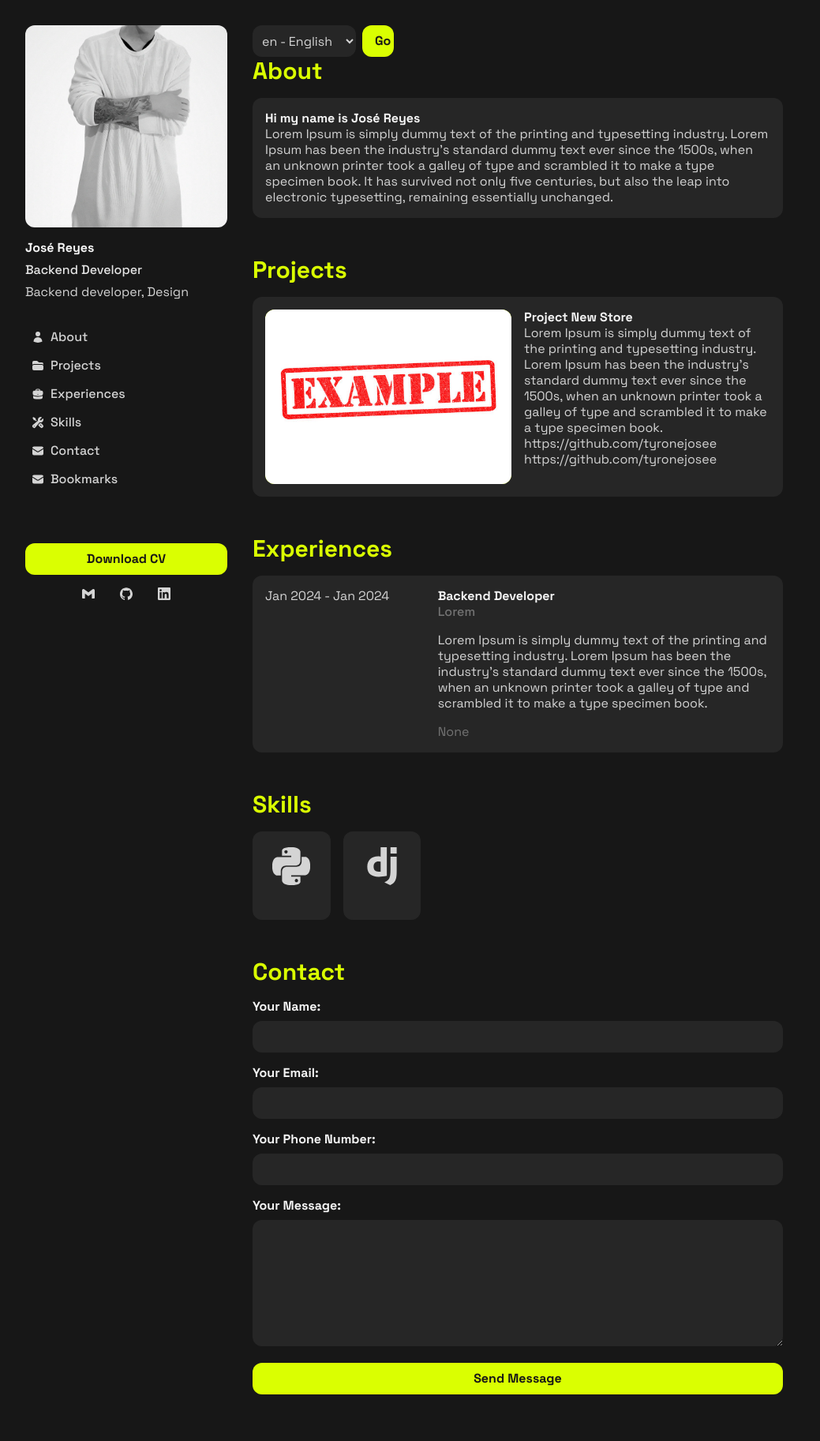
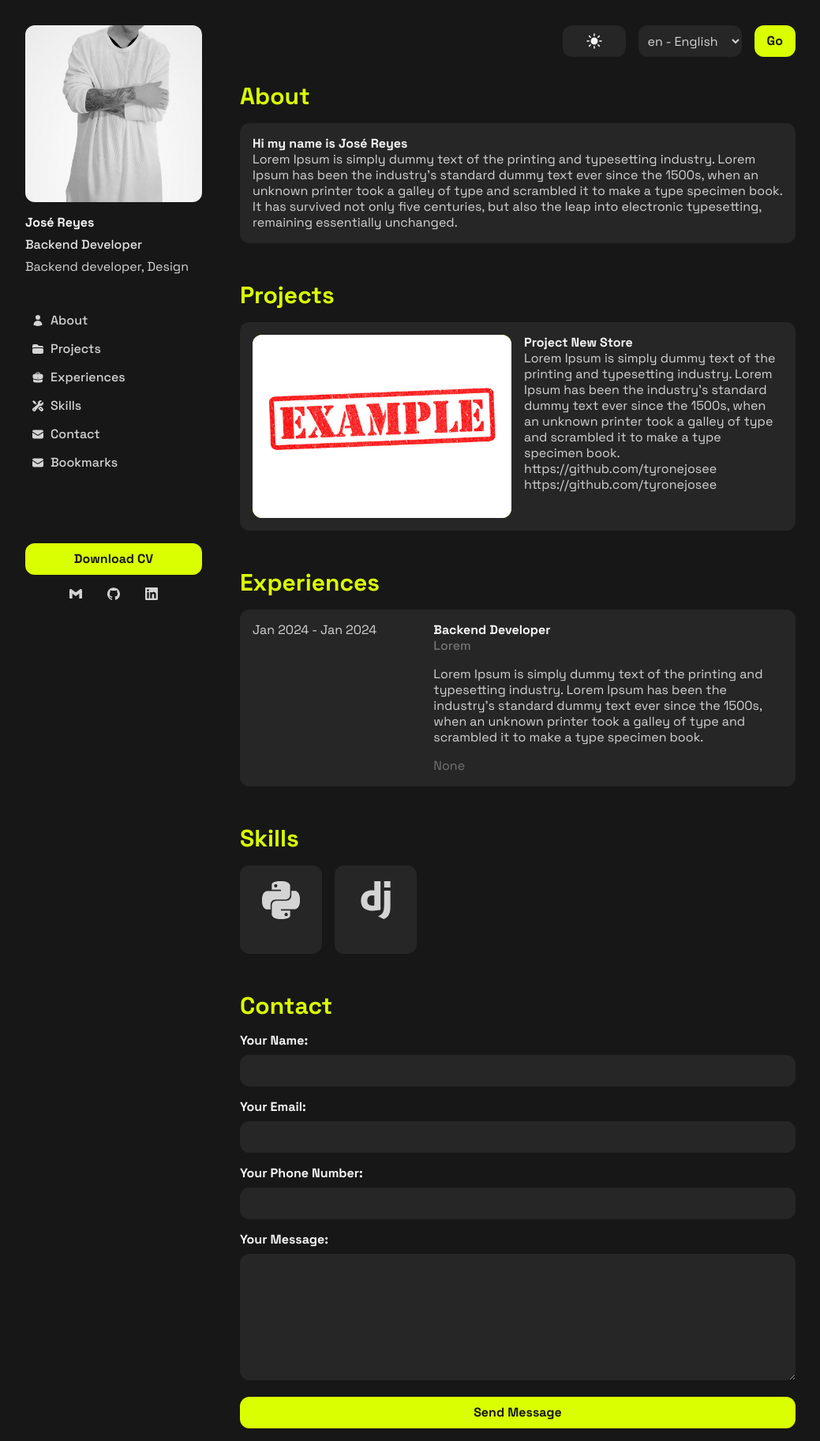
Before and after one commit to tyronejosee/project_portfolio, a Django app: page / in a window 1280 px wide. Shown: the whole page at 79% size, without its empty margins (128-1167 px from the left). Before the commit the page ends 1766 px from the top, so only its background shows below. Run offline with Django 5.2, Linux system fonts and the light colour scheme; data comes from the database, SQL or seed files in the repository.

Commit message:
Add navbar and toggle to switch between light and dark mode.

```diff
--- a/static/css/input.css
+++ b/static/css/input.css
@@ -58,7 +58,7 @@ html {
   }
 
   .styles {
-    @apply text text__base bg-neutral-900 selection:bg-chartreuse-400 selection:text-neutral-900;
+    @apply text text__base bg-neutral-100 dark:bg-neutral-900 selection:bg-chartreuse-400 selection:text-neutral-900;
   }
 
   /* Box */
@@ -116,7 +116,7 @@ html {
 
   /* Sidebar */
   .sidebar {
-    @apply fixed z-10 w-72 transition-transform -translate-x-full sm:translate-x-0 flex flex-col h-full py-8 pl-8;
+    @apply fixed z-10 w-72 transition-transform -translate-x-full sm:translate-x-0 flex flex-col h-full p-8;
   }
 
   .sidebar__avatar {
--- a/static/css/output.css
+++ b/static/css/output.css
@@ -659,6 +659,11 @@ video {
   background-color: rgb(218 255 1 / var(--tw-bg-opacity));
   --tw-text-opacity: 1;
   color: rgb(23 23 23 / var(--tw-text-opacity));
+}
+
+:is(:where(.dark) .styles) {
+  --tw-bg-opacity: 1;
+  background-color: rgb(23 23 23 / var(--tw-bg-opacity));
 }
 
 /* Box */
@@ -768,9 +773,7 @@ video {
   --tw-translate-x: -100%;
   transform: translate(var(--tw-translate-x), var(--tw-translate-y)) rotate(var(--tw-rotate)) skewX(var(--tw-skew-x)) skewY(var(--tw-skew-y)) scaleX(var(--tw-scale-x)) scaleY(var(--tw-scale-y));
   flex-direction: column;
-  padding-top: 2rem;
-  padding-bottom: 2rem;
-  padding-left: 2rem;
+  padding: 2rem;
   transition-property: transform;
   transition-timing-function: cubic-bezier(0.4, 0, 0.2, 1);
   transition-duration: 150ms;
@@ -984,6 +987,18 @@ video {
   position: static;
 }
 
+.sticky {
+  position: sticky;
+}
+
+.top-0 {
+  top: 0px;
+}
+
+.z-10 {
+  z-index: 10;
+}
+
 .col-span-2 {
   grid-column: span 2 / span 2;
 }
@@ -1000,12 +1015,12 @@ video {
   margin-top: 0.5rem;
 }
 
+.mt-4 {
+  margin-top: 1rem;
+}
+
 .mt-auto {
   margin-top: auto;
-}
-
-.ml-2 {
-  margin-left: 0.5rem;
 }
 
 .block {
@@ -1028,12 +1043,20 @@ video {
   display: none;
 }
 
+.h-10 {
+  height: 2.5rem;
+}
+
 .h-52 {
   height: 13rem;
 }
 
 .h-full {
   height: 100%;
+}
+
+.h-6 {
+  height: 1.5rem;
 }
 
 .w-20 {
@@ -1044,8 +1067,8 @@ video {
   width: 100%;
 }
 
-.w-10 {
-  width: 2.5rem;
+.w-6 {
+  width: 1.5rem;
 }
 
 .grid-cols-2 {
@@ -1060,6 +1083,10 @@ video {
   align-items: center;
 }
 
+.justify-end {
+  justify-content: flex-end;
+}
+
 .justify-center {
   justify-content: center;
 }
@@ -1072,6 +1099,12 @@ video {
   gap: 1rem;
 }
 
+.space-x-4 > :not([hidden]) ~ :not([hidden]) {
+  --tw-space-x-reverse: 0;
+  margin-right: calc(1rem * var(--tw-space-x-reverse));
+  margin-left: calc(1rem * calc(1 - var(--tw-space-x-reverse)));
+}
+
 .space-y-2 > :not([hidden]) ~ :not([hidden]) {
   --tw-space-y-reverse: 0;
   margin-top: calc(0.5rem * calc(1 - var(--tw-space-y-reverse)));
@@ -1112,6 +1139,11 @@ video {
   background-color: rgb(187 247 208 / var(--tw-bg-opacity));
 }
 
+.bg-neutral-100 {
+  --tw-bg-opacity: 1;
+  background-color: rgb(245 245 245 / var(--tw-bg-opacity));
+}
+
 .bg-neutral-800 {
   --tw-bg-opacity: 1;
   background-color: rgb(38 38 38 / var(--tw-bg-opacity));
@@ -1160,21 +1172,6 @@ video {
 
 .p-8 {
   padding: 2rem;
-}
-
-.px-4 {
-  padding-left: 1rem;
-  padding-right: 1rem;
-}
-
-.py-2 {
-  padding-top: 0.5rem;
-  padding-bottom: 0.5rem;
-}
-
-.py-4 {
-  padding-top: 1rem;
-  padding-bottom: 1rem;
 }
 
 .px-2 {
@@ -1348,19 +1279,30 @@ html {
   }
 }
 
-@media (prefers-color-scheme: dark) {
-  .dark\:text-gray-400 {
+:is(:where(.dark) .dark\:block) {
+  display: block;
+}
+
+:is(:where(.dark) .dark\:hidden) {
+  display: none;
+}
+
+:is(:where(.dark) .dark\:bg-neutral-900) {
+  --tw-bg-opacity: 1;
+  background-color: rgb(23 23 23 / var(--tw-bg-opacity));
+}
+
+:is(:where(.dark) .dark\:text-gray-400) {
   --tw-text-opacity: 1;
   color: rgb(156 163 175 / var(--tw-text-opacity));
 }
 
-  .dark\:hover\:bg-gray-700:hover {
+:is(:where(.dark) .dark\:hover\:bg-gray-700:hover) {
   --tw-bg-opacity: 1;
   background-color: rgb(55 65 81 / var(--tw-bg-opacity));
 }
 
-  .dark\:focus\:ring-gray-600:focus {
+:is(:where(.dark) .dark\:focus\:ring-gray-600:focus) {
   --tw-ring-opacity: 1;
   --tw-ring-color: rgb(75 85 99 / var(--tw-ring-opacity));
 }
-}
--- a/static/js/main.js
+++ b/static/js/main.js
@@ -0,0 +1,18 @@
+document.addEventListener('DOMContentLoaded', function () {
+    const toggleModeButton = document.getElementById('toggleModeButton');
+    const htmlElement = document.documentElement;
+    const darkModeStyles = document.getElementById('darkModeStyles');
+    let isDarkMode = true;
+
+    toggleModeButton.addEventListener('click', () => {
+        isDarkMode = !isDarkMode;
+
+        if (isDarkMode) {
+            htmlElement.classList.add('dark');
+            darkModeStyles.href = "/static/css/dark-mode.css";
+        } else {
+            htmlElement.classList.remove('dark');
+            darkModeStyles.href = "/static/css/light-mode.css";
+        }
+    });
+});
--- a/tailwind.config.js
+++ b/tailwind.config.js
@@ -25,5 +25,6 @@ module.exports = {
       },
     },
   },
+  darkMode: 'class',
   plugins: [],
 }
--- a/templates/base/landing.html
+++ b/templates/base/landing.html
@@ -3,22 +3,6 @@
 {% block title %}{% translate "Portfolio" %}{% endblock %}
 
 {% block content %}
-
-<form action="{% url 'set_language' %}" method="post" class="flex">{% csrf_token %}
-  <input name="next" type="hidden" value="{{ redirect_to }}" class="hidden">
-  <select name="language" class="bg-neutral-800 rounded-xl px-2 py-2 ring-2 focus:outline-none ring-transparent focus:ring focus:ring-chartreuse-400">
-    {% get_current_language as LANGUAGE_CODE %}
-    {% get_available_languages as LANGUAGES %}
-    {% get_language_info_list for LANGUAGES as languages %}
-    {% for language in languages %}
-      <option value="{{ language.code }}"{% if language.code == LANGUAGE_CODE %} selected{% endif %}>
-        {{ language.code }} - {{ language.name_local }}
-      </option>
-    {% endfor %}
-  </select>
-  <input type="submit" value="Go" class="btn btn__primary w-10 ml-2">
-</form>
-
 
 <!-- About -->
 <section class="section">
--- /dev/null
+++ b/templates/includes/navbar.html
@@ -0,0 +1,28 @@
+{% load i18n %}
+<nav class="sm:ml-72 bg-neutral-100 dark:bg-neutral-900 sticky top-0 z-10">
+  <section class="flex items-center justify-end mt-4 p-4">
+    <button id="toggleModeButton" class="btn bg-neutral-800 rounded-xl w-20 h-10">
+      <svg xmlns="http://www.w3.org/2000/svg" viewBox="0 0 24 24" fill="currentColor" class="w-6 h-6 hidden dark:block">
+        <path d="M12 2.25a.75.75 0 0 1 .75.75v2.25a.75.75 0 0 1-1.5 0V3a.75.75 0 0 1 .75-.75ZM7.5 12a4.5 4.5 0 1 1 9 0 4.5 4.5 0 0 1-9 0ZM18.894 6.166a.75.75 0 0 0-1.06-1.06l-1.591 1.59a.75.75 0 1 0 1.06 1.061l1.591-1.59ZM21.75 12a.75.75 0 0 1-.75.75h-2.25a.75.75 0 0 1 0-1.5H21a.75.75 0 0 1 .75.75ZM17.834 18.894a.75.75 0 0 0 1.06-1.06l-1.59-1.591a.75.75 0 1 0-1.061 1.06l1.59 1.591ZM12 18a.75.75 0 0 1 .75.75V21a.75.75 0 0 1-1.5 0v-2.25A.75.75 0 0 1 12 18ZM7.758 17.303a.75.75 0 0 0-1.061-1.06l-1.591 1.59a.75.75 0 0 0 1.06 1.061l1.591-1.59ZM6 12a.75.75 0 0 1-.75.75H3a.75.75 0 0 1 0-1.5h2.25A.75.75 0 0 1 6 12ZM6.697 7.757a.75.75 0 0 0 1.06-1.06l-1.59-1.591a.75.75 0 0 0-1.061 1.06l1.59 1.591Z" />
+      </svg>
+      <svg xmlns="http://www.w3.org/2000/svg" viewBox="0 0 24 24" fill="currentColor" class="w-6 h-6 block dark:hidden">
+        <path fill-rule="evenodd" d="M9.528 1.718a.75.75 0 0 1 .162.819A8.97 8.97 0 0 0 9 6a9 9 0 0 0 9 9 8.97 8.97 0 0 0 3.463-.69.75.75 0 0 1 .981.98 10.503 10.503 0 0 1-9.694 6.46c-5.799 0-10.5-4.7-10.5-10.5 0-4.368 2.667-8.112 6.46-9.694a.75.75 0 0 1 .818.162Z" clip-rule="evenodd" />
+      </svg>
+    </button>
+
+    <form action="{% url 'set_language' %}" method="POST" class="flex items-center space-x-4">{% csrf_token %}
+      <input name="next" type="hidden" value="{{ redirect_to }}" class="hidden">
+      <select name="language" class="bg-neutral-800 rounded-xl h-10 px-2 ring-2 focus:outline-none ring-transparent focus:ring focus:ring-chartreuse-400">
+        {% get_current_language as LANGUAGE_CODE %}
+        {% get_available_languages as LANGUAGES %}
+        {% get_language_info_list for LANGUAGES as languages %}
+        {% for language in languages %}
+          <option value="{{ language.code }}"{% if language.code == LANGUAGE_CODE %} selected {% endif %}>
+            {{ language.code }} - {{ language.name_local }}
+          </option>
+        {% endfor %}
+      </select>
+      <input type="submit" value="Go" class="btn btn__primary">
+    </form>
+  </section>
+</nav>
--- a/templates/layouts/base.html
+++ b/templates/layouts/base.html
@@ -1,6 +1,6 @@
 {% load static i18n %}
 <!DOCTYPE html>
-<html lang="en">
+<html lang="en" class="dark">
 <head>
   <meta charset="UTF-8">
   <meta name="viewport" content="width=device-width, initial-scale=1.0">
@@ -10,18 +10,20 @@
   <link rel="stylesheet" href="{% static 'css/output.css' %}">
   <link rel="icon" type="image/svg+xml" href="{% static 'img/icon.svg' %}">
 </head>
-<body class="container styles">
+<body class="container styles" id="appContainer">
 
   <!-- Sidebar -->
   {% include 'includes/sidebar.html' %}
 
+  <!-- Navbar -->
+  {% include 'includes/navbar.html' %}
+
   <!-- Main Content -->
-  <main class="sm:ml-72 p-8" id="main">
+  <main class="sm:ml-72 p-4" id="main">
     {% block content %}{% endblock content %}
   </main>
 
   <!-- JavaScript Files -->
   <script src="{% static 'js/main.js' %}"></script>
-
 </body>
 </html>
```
Also changed, not shown: other parts of static/css/output.css (+10 -102 lines). Lines whose indentation alone changed are shown as unchanged.
